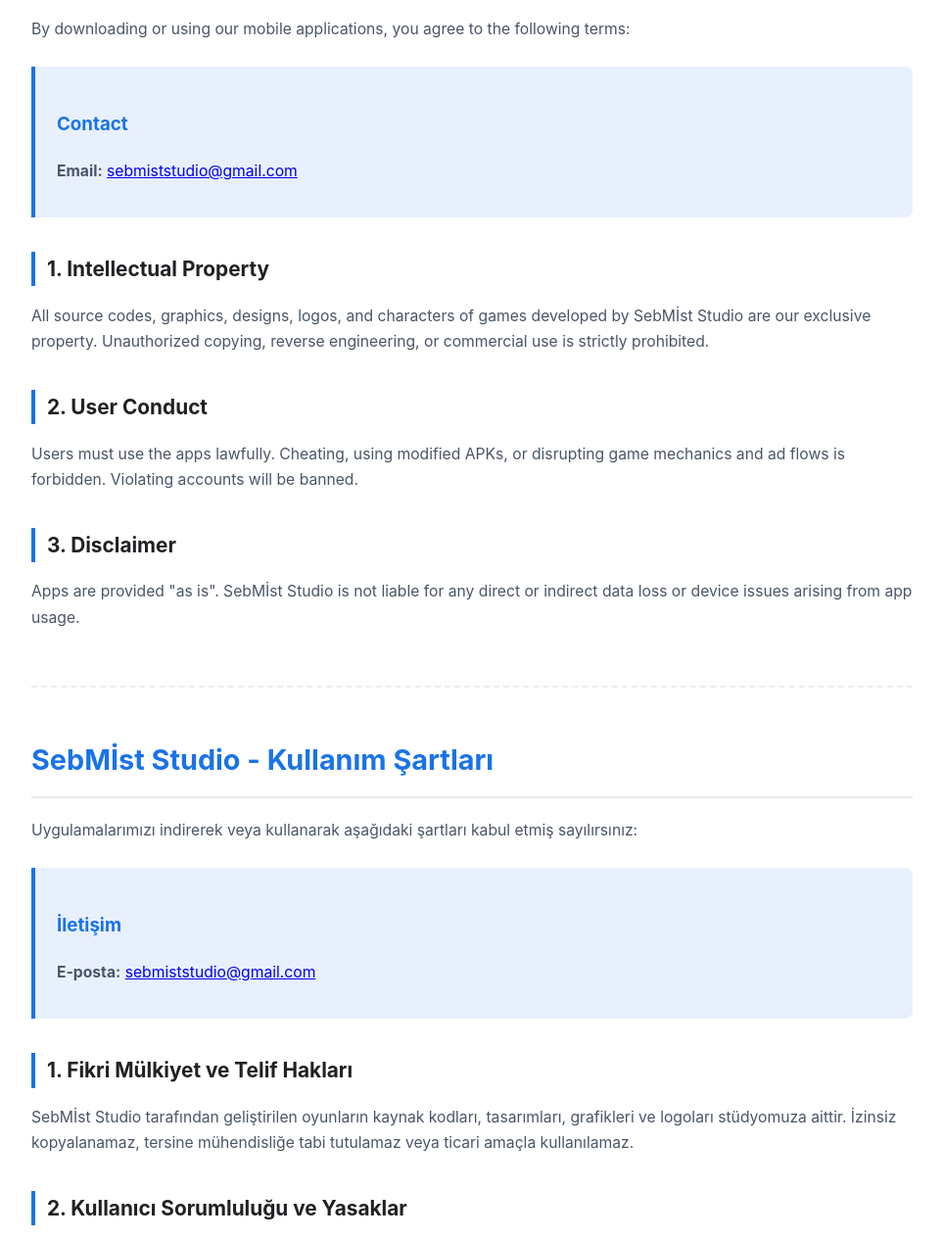
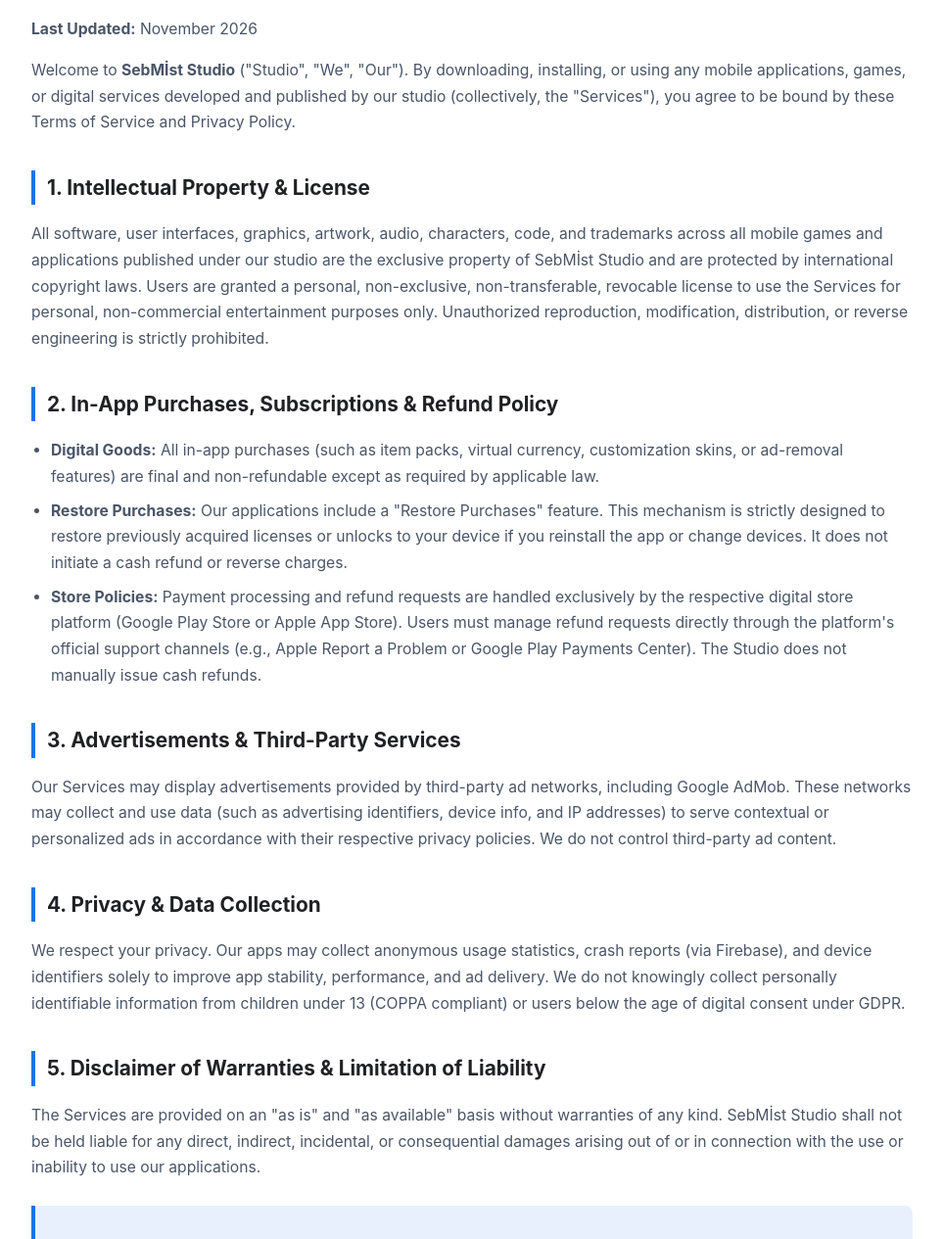
Before and after one commit to serata3434-prog/blockglass-site, a plain HTML site: page hizmet-sartlari.html in a window 1280 px wide. Shown: the part 145-1410 px from the top of the page at 98% size, without its empty margins (158-1121 px from the left). Drawn offline with Linux system fonts and the light colour scheme.

Commit message:
Update hizmet-sartlari.html

```diff
--- a/hizmet-sartlari.html
+++ b/hizmet-sartlari.html
@@ -1,20 +1,19 @@
 <!DOCTYPE html>
-<html lang="tr">
+<html lang="en">
 <head>
     <meta charset="UTF-8">
     <meta name="viewport" content="width=device-width, initial-scale=1.0">
-    <title>SebMİst Studio - Terms of Service / Kullanım Şartları</title>
+    <title>SebMİst Studio - Terms of Service & Privacy Policy</title>
     <style>
         body { font-family: -apple-system, BlinkMacSystemFont, "Segoe UI", Roboto, sans-serif; line-height: 1.7; color: #2c3e50; background-color: #f8f9fa; margin: 0; padding: 20px; }
         .container { max-width: 900px; margin: 0 auto; background: #ffffff; padding: 40px; border-radius: 12px; box-shadow: 0 4px 20px rgba(0,0,0,0.06); }
         h1 { color: #1a73e8; border-bottom: 2px solid #eaeaea; padding-bottom: 12px; font-size: 1.8rem; }
         h2 { color: #202124; margin-top: 35px; font-size: 1.3rem; border-left: 4px solid #1a73e8; padding-left: 12px; }
-        h3 { color: #1a73e8; margin-top: 25px; }
         p, li { color: #4a5568; font-size: 0.98rem; }
         ul { padding-left: 20px; margin-bottom: 20px; }
         li { margin-bottom: 8px; }
         .contact-box { background: #e8f0fe; border-left: 4px solid #1a73e8; padding: 18px 22px; margin: 25px 0; border-radius: 0 8px 8px 0; }
-        .lang-section { margin-bottom: 50px; border-bottom: 2px dashed #eee; padding-bottom: 40px; }
+        .lang-section { margin-bottom: 60px; border-bottom: 2px dashed #eee; padding-bottom: 50px; }
         footer { text-align: center; margin-top: 50px; padding-top: 20px; border-top: 1px solid #eaeaea; font-size: 0.85rem; color: #718096; }
     </style>
 </head>
@@ -23,47 +22,74 @@
 
     <!-- ENGLISH SECTION -->
     <div class="lang-section">
-            <h1>SebMİst Studio - Terms of Service</h1>
-            <p>By downloading or using our mobile applications, you agree to the following terms:</p>
+        <h1>Terms of Service & Privacy Policy</h1>
+        <p><strong>Last Updated:</strong> November 2026</p>
+
+        <p>Welcome to <strong>SebMİst Studio</strong> ("Studio", "We", "Our"). By downloading, installing, or using any mobile applications, games, or digital services developed and published by our studio (collectively, the "Services"), you agree to be bound by these Terms of Service and Privacy Policy.</p>
+
+        <h2>1. Intellectual Property & License</h2>
+        <p>All software, user interfaces, graphics, artwork, audio, characters, code, and trademarks across all mobile games and applications published under our studio are the exclusive property of SebMİst Studio and are protected by international copyright laws. Users are granted a personal, non-exclusive, non-transferable, revocable license to use the Services for personal, non-commercial entertainment purposes only. Unauthorized reproduction, modification, distribution, or reverse engineering is strictly prohibited.</p>
+
+        <h2>2. In-App Purchases, Subscriptions & Refund Policy</h2>
+        <ul>
+            <li><strong>Digital Goods:</strong> All in-app purchases (such as item packs, virtual currency, customization skins, or ad-removal features) are final and non-refundable except as required by applicable law.</li>
+            <li><strong>Restore Purchases:</strong> Our applications include a "Restore Purchases" feature. This mechanism is strictly designed to restore previously acquired licenses or unlocks to your device if you reinstall the app or change devices. It does not initiate a cash refund or reverse charges.</li>
+            <li><strong>Store Policies:</strong> Payment processing and refund requests are handled exclusively by the respective digital store platform (Google Play Store or Apple App Store). Users must manage refund requests directly through the platform's official support channels (e.g., Apple Report a Problem or Google Play Payments Center). The Studio does not manually issue cash refunds.</li>
+        </ul>
+
+        <h2>3. Advertisements & Third-Party Services</h2>
+        <p>Our Services may display advertisements provided by third-party ad networks, including Google AdMob. These networks may collect and use data (such as advertising identifiers, device info, and IP addresses) to serve contextual or personalized ads in accordance with their respective privacy policies. We do not control third-party ad content.</p>
+
+        <h2>4. Privacy & Data Collection</h2>
+        <p>We respect your privacy. Our apps may collect anonymous usage statistics, crash reports (via Firebase), and device identifiers solely to improve app stability, performance, and ad delivery. We do not knowingly collect personally identifiable information from children under 13 (COPPA compliant) or users below the age of digital consent under GDPR.</p>
+
+        <h2>5. Disclaimer of Warranties & Limitation of Liability</h2>
+        <p>The Services are provided on an "as is" and "as available" basis without warranties of any kind. SebMİst Studio shall not be held liable for any direct, indirect, incidental, or consequential damages arising out of or in connection with the use or inability to use our applications.</p>
 
         <div class="contact-box">
-                <h3>Contact</h3>
+            <h3>Contact Us</h3>
+            <p>If you have any questions or concerns regarding these terms, please contact us at:</p>
             <p><strong>Email:</strong> <a href="mailto:sebmiststudio@gmail.com">sebmiststudio@gmail.com</a></p>
         </div>
-
-            <h2>1. Intellectual Property</h2>
-            <p>All source codes, graphics, designs, logos, and characters of games developed by SebMİst Studio are our exclusive property. Unauthorized copying, reverse engineering, or commercial use is strictly prohibited.</p>
-
-            <h2>2. User Conduct</h2>
-            <p>Users must use the apps lawfully. Cheating, using modified APKs, or disrupting game mechanics and ad flows is forbidden. Violating accounts will be banned.</p>
-
-            <h2>3. Disclaimer</h2>
-            <p>Apps are provided "as is". SebMİst Studio is not liable for any direct or indirect data loss or device issues arising from app usage.</p>
     </div>
 
-        <!-- TÜRKÇE BÖLÜMÜ -->
+    <!-- TURKISH SECTION -->
     <div>
-            <h1>SebMİst Studio - Kullanım Şartları</h1>
-            <p>Uygulamalarımızı indirerek veya kullanarak aşağıdaki şartları kabul etmiş sayılırsınız:</p>
+        <h1>Kullanım Şartları ve Gizlilik Politikası</h1>
+        <p><strong>Son Güncelleme:</strong> Kasım 2026</p>
+
+        <p><strong>SebMİst Studio</strong> ("Stüdyo", "Biz", "Bizim") tarafından geliştirilen ve yayınlanan tüm mobil uygulamaları, oyunları ve dijital hizmetleri ("Hizmetler") indirerek, kurarak veya kullanarak işbu Hizmet Şartları ve Gizlilik Politikası'nı kabul etmiş olursunuz.</p>
+
+        <h2>1. Fikri Mülkiyet ve Lisans</h2>
+        <p>Stüdyomuz bünyesinde yayınlanan tüm mobil oyun ve uygulamalardaki yazılım, arayüz, grafik, çizim, ses, karakter ve ticari markaların tamamı SebMİst Studio'ya aittir ve uluslararası telif hakları ile korunmaktadır. Kullanıcılara yalnızca kişisel, ticari olmayan eğlence amaçlı kullanım için sınırlı, devredilemez ve iptal edilebilir bir lisans tanınır. İzinsiz kopyalama, dağıtma veya tersine mühendislik yapmak kesinlikle yasaktır.</p>
+
+        <h2>2. Uygulama İçi Satın Alımlar, Abonelikler ve İade Politikası</h2>
+        <ul>
+            <li><strong>Dijital Ürünler:</strong> Uygulama içi satın alımlar (özel paketler, sanal para birimleri, tema kiti, reklam kaldırma vb.) nihai niteliktedir ve yasaların zorunlu kıldığı durumlar haricinde iade edilmez.</li>
+            <li><strong>Satın Alımları Geri Yükle (Restore Purchases):</strong> Uygulamalarımızda yer alan "Satın Alımları Geri Yükle" düğmesi, daha önce satın alınmış lisansların (örneğin uygulamayı silip tekrar yüklediğinizde) cihaza geri getirilmesi içindir. Bu düğme nakit iadesi yapmaz veya para iade talebi oluşturmaz.</li>
+            <li><strong>Mağaza Kuralları:</strong> Ödeme tahsilatları ve resmi iade süreçleri tamamen ilgili platformun (Google Play Store veya Apple App Store) kurallarına tabidir. İade talepleri doğrudan mağazanın resmi destek merkezleri üzerinden yapılmalıdır. Stüdyomuz doğrudan nakit iadesi gerçekleştirmez.</li>
+        </ul>
+
+        <h2>3. Reklamlar ve Üçüncü Taraf Hizmetler</h2>
+        <p>Hizmetlerimiz, Google AdMob dahil olmak üzere üçüncü taraf reklam ağları aracılığıyla reklamlar içerebilir. Bu ağlar, reklam sunmak amacıyla cihaz ve reklam kimliklerinizi kendi gizlilik politikaları çerçevesinde işleyebilir.</p>
+
+        <h2>4. Gizlilik ve Veri Toplama</h2>
+        <p>Gizliliğinize önem veriyoruz. Uygulamalarımız, performans ve kararlılığı artırmak amacıyla anonim kullanım istatistikleri ve hata raporları (Firebase vb.) toplayabilir. 13 yaş altı çocuklardan bilerek kişisel veri toplanmaz (COPPA ve GDPR uyumludur).</p>
+
+        <h2>5. Sorumluluk Sınırı</h2>
+        <p>Hizmetlerimiz "olduğu gibi" sunulur. SebMİst Studio, uygulamaların kesintisiz veya hatasız çalışacağını garanti etmez; kullanımdan doğabilecek doğrudan veya dolaylı zararlardan sorumlu tutulamaz.</p>
 
         <div class="contact-box">
             <h3>İletişim</h3>
+            <p>Bu şartlarla ilgili her türlü soru ve bildiririminiz için bizimle iletişime geçebilirsiniz:</p>
             <p><strong>E-posta:</strong> <a href="mailto:sebmiststudio@gmail.com">sebmiststudio@gmail.com</a></p>
         </div>
-
-            <h2>1. Fikri Mülkiyet ve Telif Hakları</h2>
-            <p>SebMİst Studio tarafından geliştirilen oyunların kaynak kodları, tasarımları, grafikleri ve logoları stüdyomuza aittir. İzinsiz kopyalanamaz, tersine mühendisliğe tabi tutulamaz veya ticari amaçla kullanılamaz.</p>
-
-            <h2>2. Kullanıcı Sorumluluğu ve Yasaklar</h2>
-            <p>Kullanıcılar uygulamaları yasalara uygun şekilde kullanmalıdır. Hile yapmak, değiştirilmiş (MOD) APK kullanmak veya reklam/sunucu akışını manipüle etmek yasaktır.</p>
-
-            <h2>3. Sorumluluk Reddi</h2>
-            <p>Uygulamalar "olduğu gibi" sunulur. Kullanımdan doğabilecek veri kayıplarından veya cihaz sorunlarından SebMİst Studio sorumlu tutulamaz.</p>
     </div>
 
     <footer>
-            <p>&copy; 2026 SebMİst Studio. All rights reserved / Tüm hakları saklıdır.</p>
+        <p>&copy; 2026 SebMİst Studio. All rights reserved.</p>
     </footer>
+
 </div>
 </body>
 </html>
```
Lines whose indentation alone changed are shown as unchanged.
